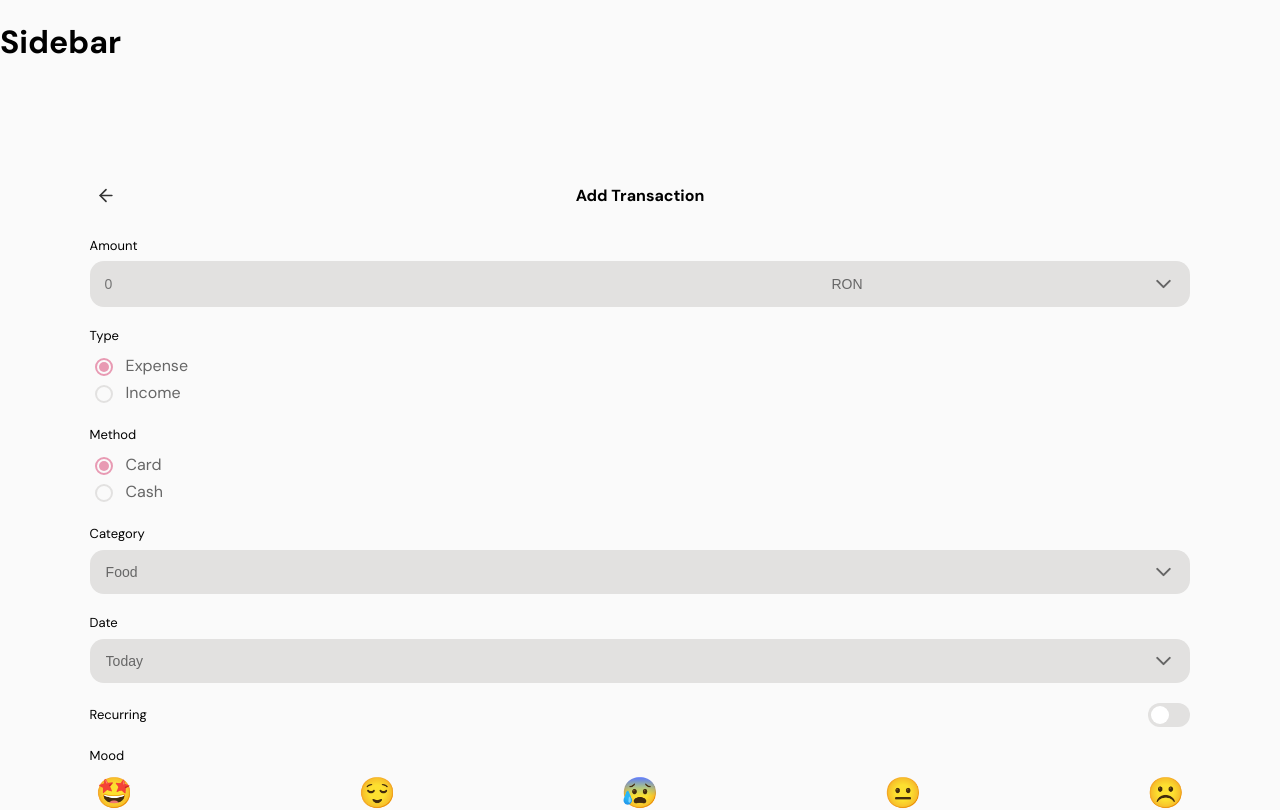
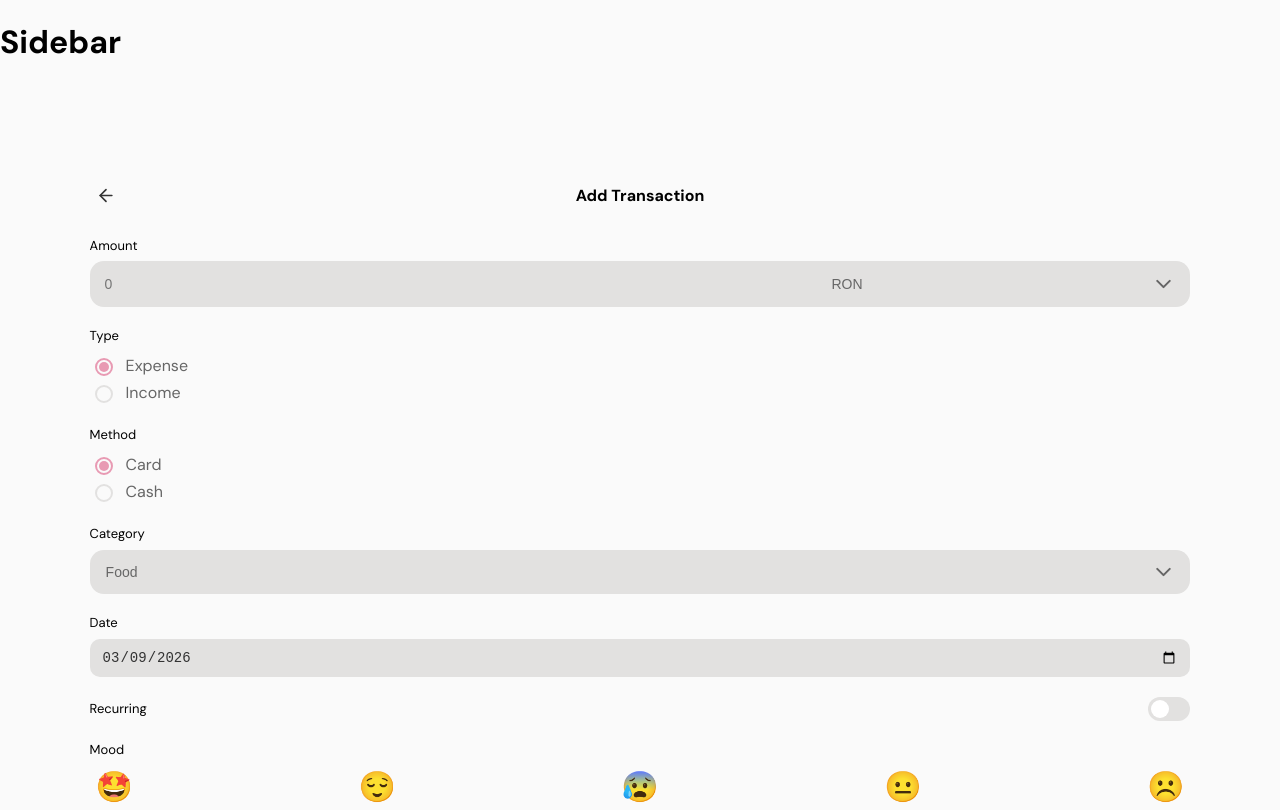
Before and after one commit to mirelalexy/blossom, a React (Vite) app in the folder frontend/: page /add-transaction in a window 1280 px wide. Shown: the top 810 px of the page. Built offline with nearby package versions, Linux system fonts and the light colour scheme.

Commit message:
refactor(add transaction): simplify date handling and refine input styling

```diff
--- a/frontend/src/components/forms/Input.jsx
+++ b/frontend/src/components/forms/Input.jsx
@@ -1,7 +1,7 @@
 function Input({ label, ...props }) {
     return (
         <div className="form-field">
-            {label && <label>{label}</label>}
+            {label && <label className="input-label">{label}</label>}
             <input {...props} />
         </div>
     )
--- a/frontend/src/pages/AddTransaction.jsx
+++ b/frontend/src/pages/AddTransaction.jsx
@@ -13,14 +13,15 @@ import MoodSelector from "../components/forms/MoodSelector"
 import Textarea from "../components/forms/Textarea"
 
 function AddTransaction() {
+    const today = new Date().toISOString().split("T")[0]
+
     const [formData, setFormData] = useState({
         amount: "",
         currency: "RON",
         type: "Expense",
         method: "Card",
         category: "",
-        date: "today",
-        customDate: "",
+        date: today,
         recurring: false,
         frequency: "monthly",
         dayOfMonth: null,
@@ -103,22 +104,12 @@ function AddTransaction() {
                     />
 
                     {/* Date */}
-                    <Select
+                    <Input
                         label="Date"
-                        name="date"
+                        type="date"
                         value={formData.date}
                         onChange={(e) => handleChange("date", e.target.value)}
-                        options={dateOptions}
                     />
-
-                    {formData.date === "custom" && (
-                        <Input
-                            type="date"
-                            name="customDate"
-                            value={formData.customDate}
-                            onChange={(e) => handleChange("customDate", e.target.value)}
-                        />
-                    )}
 
                     {/* Recurring */}
                     <Toggle
--- a/frontend/src/styles/pages/AddTransaction.css
+++ b/frontend/src/styles/pages/AddTransaction.css
@@ -66,3 +66,15 @@
     flex-direction: column;
     gap: 20px;
 }
+
+input[type="date"] {
+    width: 100%;
+    padding: 10px 12px;
+    box-sizing: border-box;
+    border-radius: 10px;
+    border: none;
+    background-color: var(--input);
+    color: var(--text-primary);
+    font-size: 14px;
+    appearance: none;
+}
```
